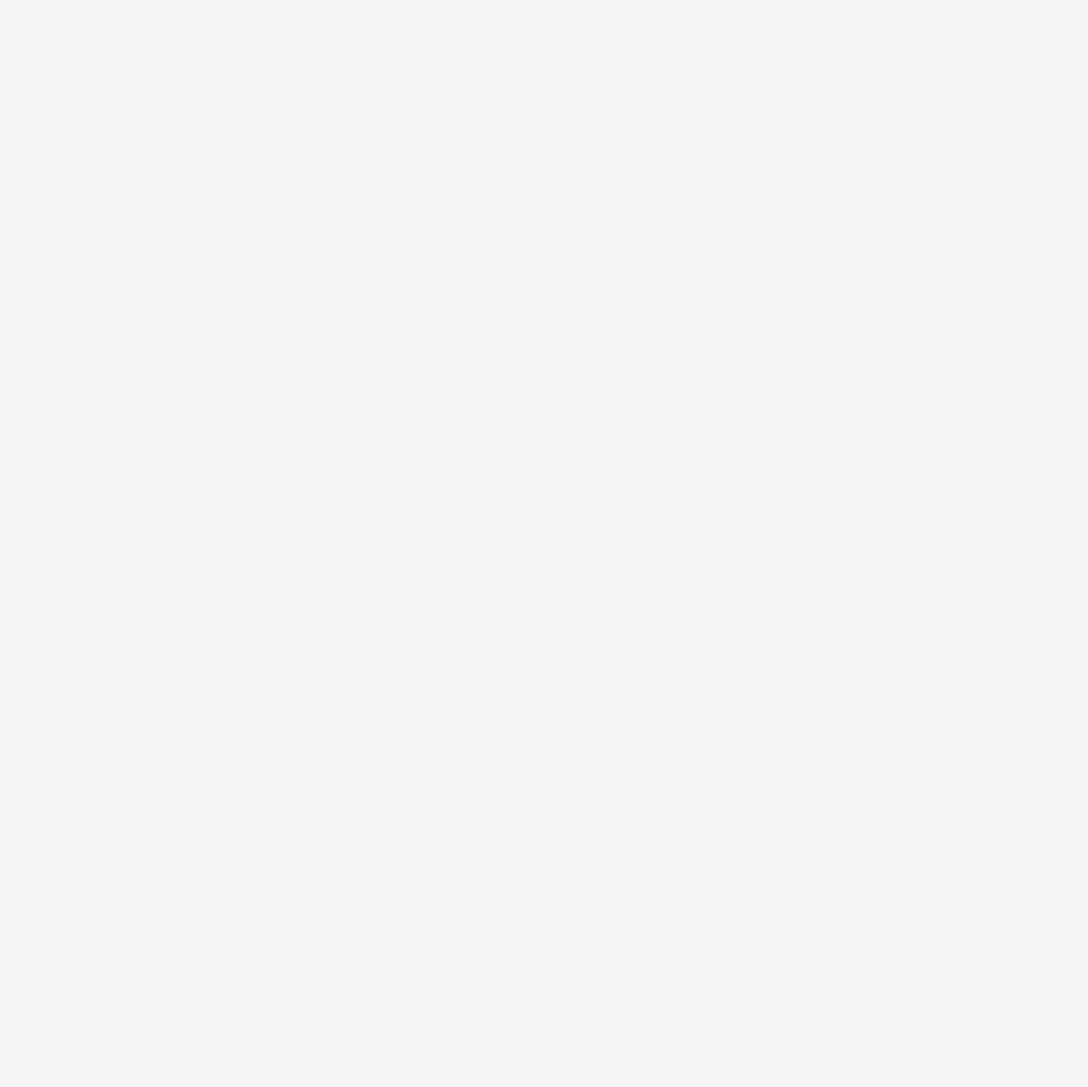
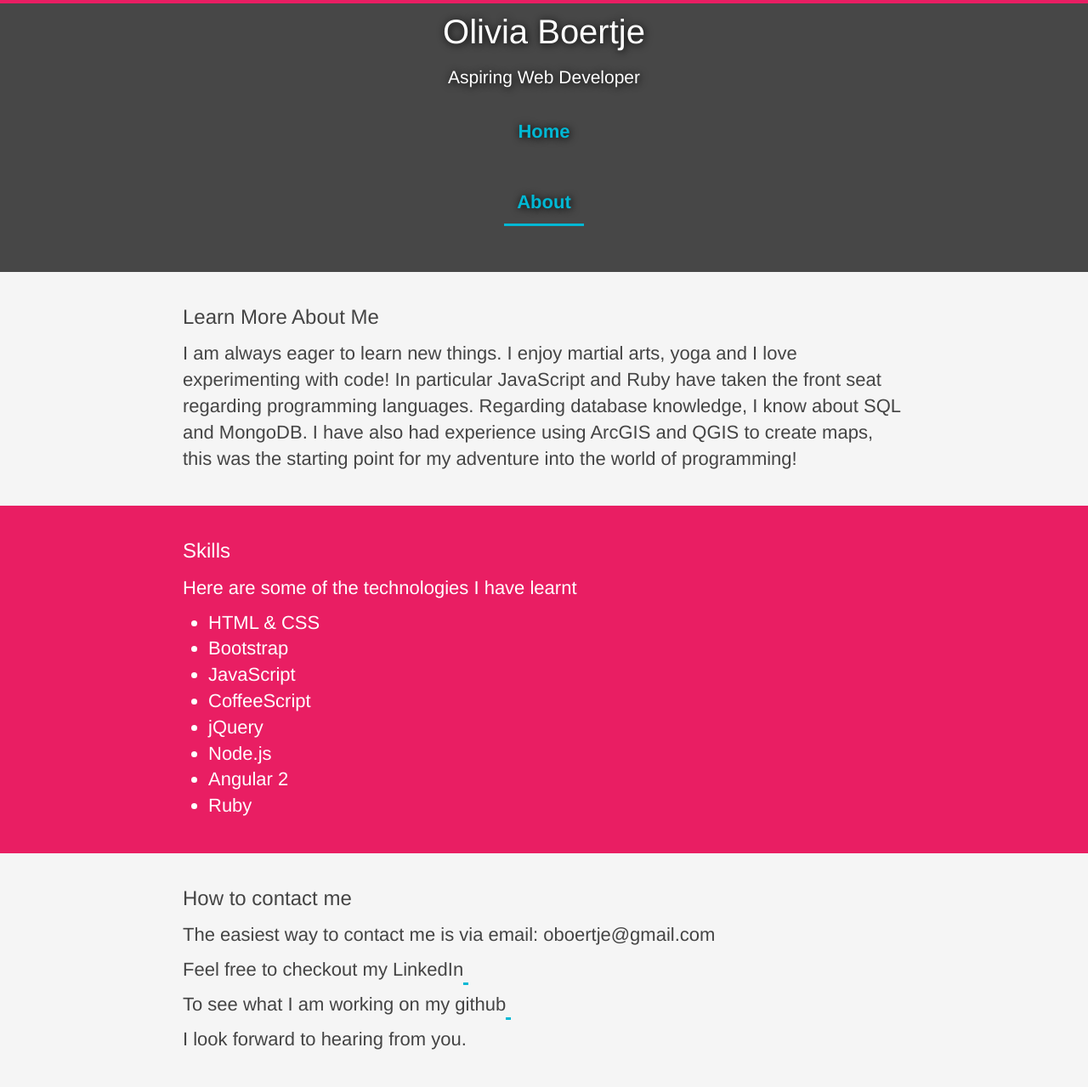
Before and after one commit to malevolentninja/codeSchool, a plain HTML site: page HTML_and_CSS/BootstrapPortfolioProject/index.html in a window 1280 px wide. Shown: the whole page at 85% size. Before the commit the page ends 800 px from the top, so only its background shows below. Drawn offline with nearby package versions, Linux system fonts and the light colour scheme; files that its build step writes are made by us from their sources.

Commit message:
Update index.html
Added basic html index outline

```diff
--- a/HTML_and_CSS/BootstrapPortfolioProject/index.html
+++ b/HTML_and_CSS/BootstrapPortfolioProject/index.html
@@ -9,10 +9,54 @@
 </head>
 <body>
 
+  <div class="header">
+    <h1> Olivia Boertje </h1>
+    <h2> Aspiring Web Developer </h2>
+
+    <ul class="nav">
+      <li><a href="index.html" class="active">Home</a></li>
+      <li><a href="about.html">About</a></li>
+    </ul>
+  </div>
+
+  <div class="tagline">
+    <div class="content-wrapper">
+      <h3>Learn More About Me</h3>
+      <p>I am always eager to learn new things. I enjoy martial arts, yoga and I love experimenting with code!
+      In particular JavaScript and Ruby have taken the front seat regarding programming languages. Regarding database knowledge, I know about SQL and MongoDB.
+      I have also had experience using ArcGIS and QGIS to create maps, this was the starting point for my adventure into the world of programming!
+      </p>
+    </div>
+  </div>
 
 
+  <div class="skills">
+    <div class="content-wrapper">
+      <h3>Skills</h3>
+      <p>Here are some of the technologies I have learnt</p>
+      <ul>
+        <li>HTML & CSS</li>
+        <li>Bootstrap </li>
+        <li>JavaScript </li>
+        <li> CoffeeScript </li>
+        <li>jQuery </li>
+        <li> Node.js</li>
+        <li> Angular 2 </li>
+        <li> Ruby </li>
+      </ul>
+    </div>
+  </div>
+
+  <div class="contact">
+    <div class="content-wrapper">
+      <h3>How to contact me</h3>
+      <p> The easiest way to contact me is via email: oboertje@gmail.com </p>
+      <p> Feel free to checkout my LinkedIn <a href="https://www.linkedin.com/in/oliviaboertje/"></a></p>
+      <p> To see what I am working on my github <a href="https://github.com/malevolentninja/"></a></p>
+      <p> I look forward to hearing from you. </p>
+    </div>
+  </div>
 
 </body>
 
-
 </html>
```
